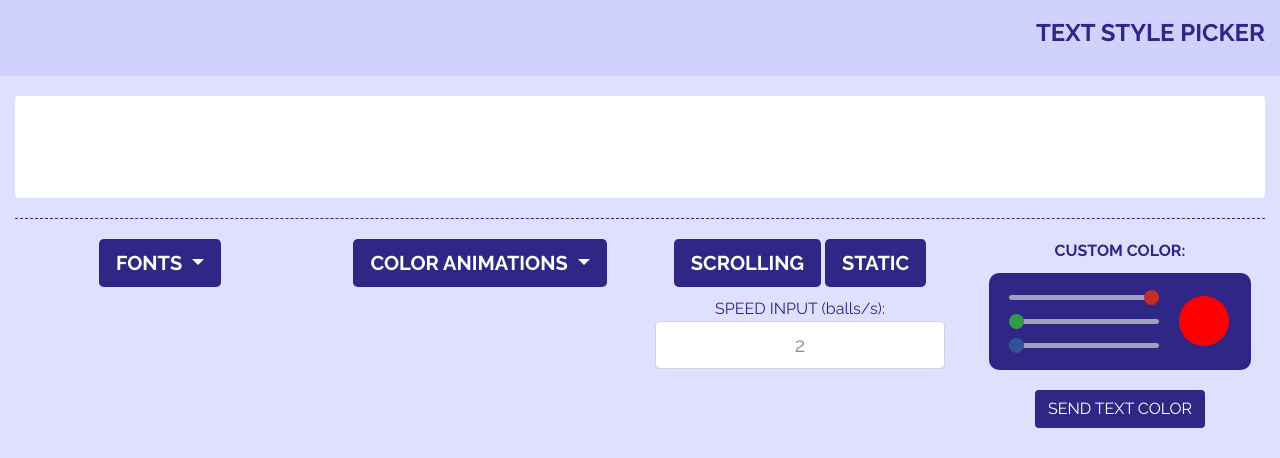
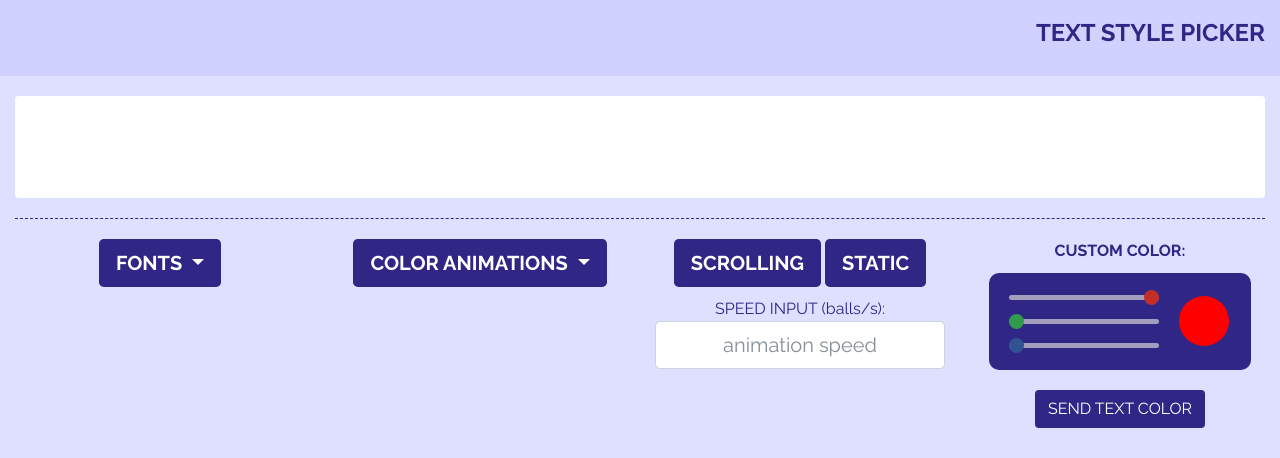
Before and after one commit to lancewilhelm/pingPongBallClock, a Flask app: page / in a window 1280 px wide. Shown: the part 558-1016 px from the top of the page. Run offline with Flask 2, Linux system fonts and the light colour scheme; parts of the project's set-up code (start-up, migrations or seed data) failed here and were passed over; some libraries are stand-ins or nearby versions.

Commit message:
removing need for speed input for stati

```diff
--- a/code/flaskUtils.py
+++ b/code/flaskUtils.py
@@ -65,13 +65,14 @@ def setFont():
 def setTextAnimation():
 	# Read the values from the POST
 	animation = request.form['animation']
-	speed = float(request.form['speed'])
 
 	if animation == "static":
 		PPB.textOrigin = [1,1]
 		PPB.animationSpeed = 0
 	if animation == "scrolling":
+		speed = float(request.form['speed'])
 		PPB.animationSpeed = speed
+
 
 	# Wipe the screen
 	PPB.textStateWipe()
--- a/code/templates/index.html
+++ b/code/templates/index.html
@@ -118,7 +118,7 @@
 					STATIC
 				</button>
 				<P>SPEED INPUT (balls/s):</P>
-				<input id="speedInput" class="form-control form-control-lg" type="text" placeholder="2">
+				<input id="speedInput" class="form-control form-control-lg" type="text" placeholder="animation speed" min="0">
 			</div>
 
 			<div class="col-sm">
```
